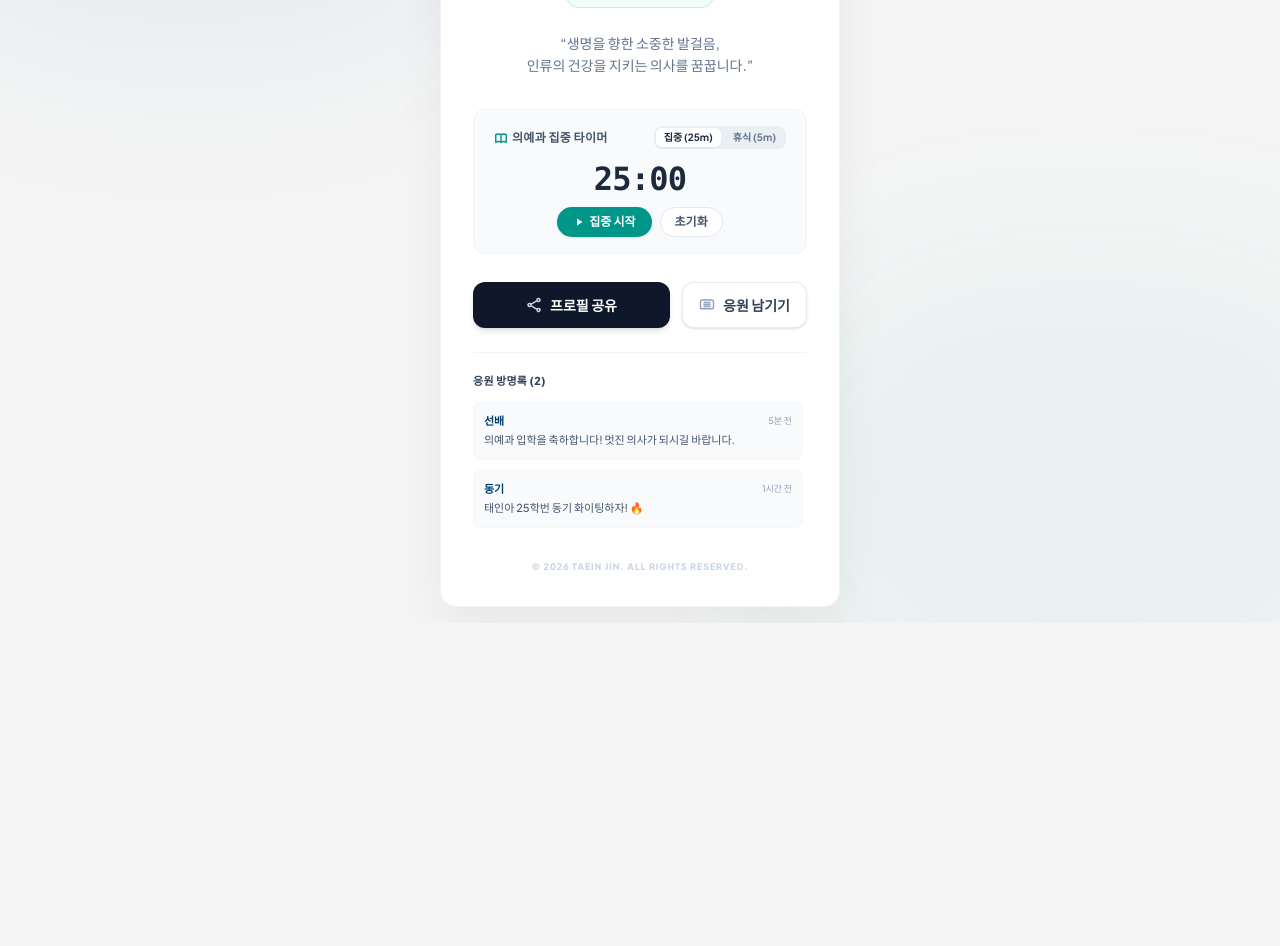
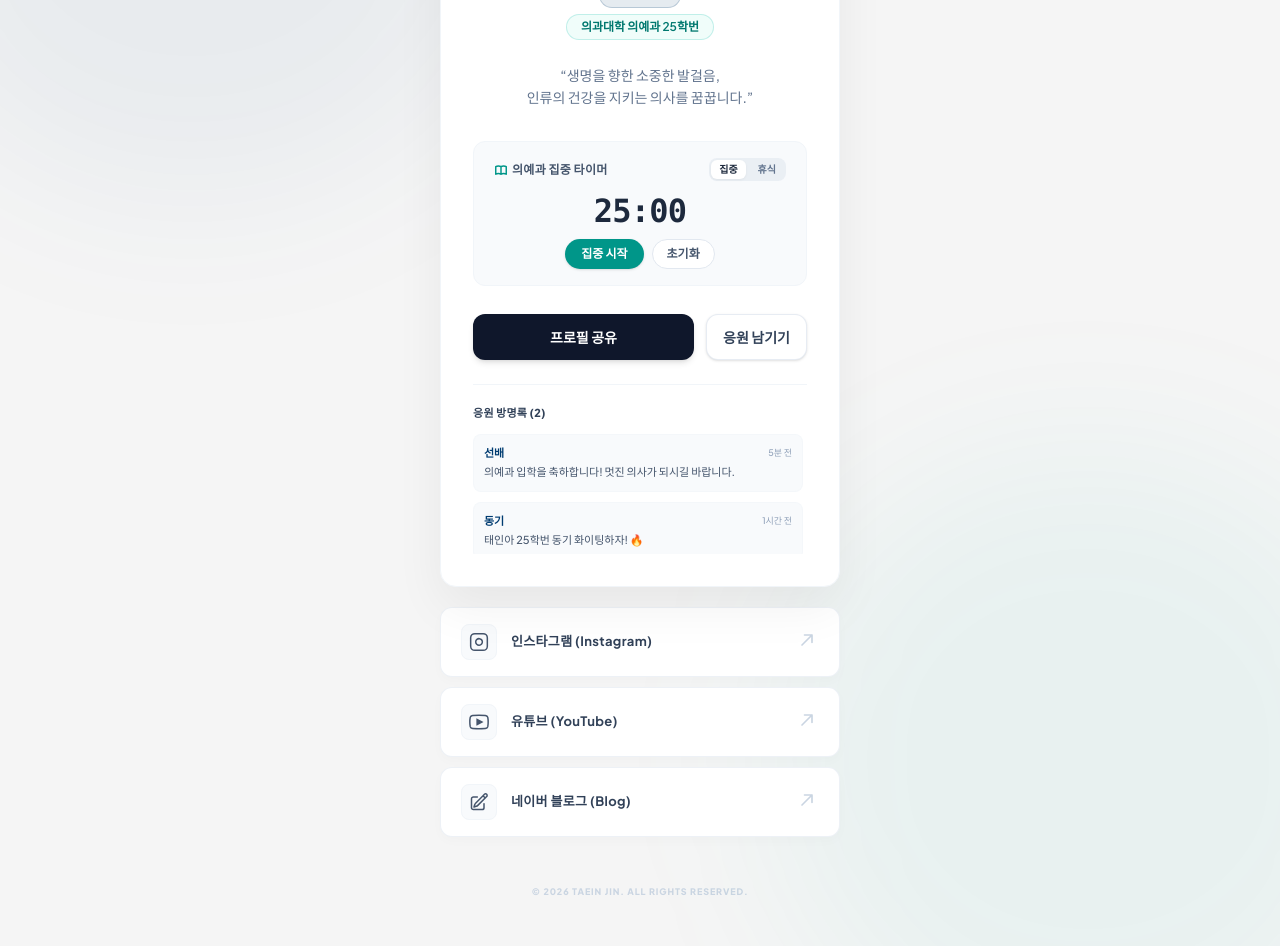
Before and after one commit to taein-terry/mylink, a Next.js app: page / in a window 1280 px wide. Shown: the part 300-1246 px from the top of the page. Before the commit the page ends 923 px from the top, so only its background shows below. Built offline with nearby package versions, Linux system fonts and the light colour scheme.

Commit message:
feat: add links directory below profile card using separate data file and shadcn/ui styling

```diff
--- /dev/null
+++ b/app/data/links.ts
@@ -0,0 +1,27 @@
+export interface LinkItem {
+  id: string;
+  title: string;
+  url: string;
+  icon: "instagram" | "youtube" | "blog";
+}
+
+export const linksData: LinkItem[] = [
+  {
+    id: "instagram",
+    title: "인스타그램 (Instagram)",
+    url: "https://www.instagram.com",
+    icon: "instagram",
+  },
+  {
+    id: "youtube",
+    title: "유튜브 (YouTube)",
+    url: "https://www.youtube.com",
+    icon: "youtube",
+  },
+  {
+    id: "blog",
+    title: "네이버 블로그 (Blog)",
+    url: "https://blog.naver.com",
+    icon: "blog",
+  },
+];
--- a/app/page.tsx
+++ b/app/page.tsx
@@ -1,6 +1,7 @@
 "use client";
 
 import React, { useState, useEffect, useRef } from "react";
+import { linksData, LinkItem } from "./data/links";
 
 export default function Home() {
   // State for study timer
@@ -101,26 +102,60 @@ export default function Home() {
     triggerToast("✍️ 응원 메시지가 등록되었습니다!");
   };
 
+  // SVG Icon mapping for link channels
+  const renderLinkIcon = (iconType: string) => {
+    switch (iconType) {
+      case "instagram":
         return (
-    <main className="flex-1 w-full min-h-screen flex flex-col justify-center items-center p-4 bg-[#f5f5f5] font-sans relative overflow-hidden select-none">
+          <svg className="w-5 h-5 text-slate-600 transition-colors group-hover:text-pink-600" fill="none" viewBox="0 0 24 24" stroke="currentColor" strokeWidth="1.8">
+            <rect x="2" y="2" width="20" height="20" rx="5" ry="5" />
+            <path d="M16 11.37A4 4 0 1112.63 8 4 4 0 0116 11.37z" />
+            <line x1="17.5" y1="6.5" x2="17.51" y2="6.5" />
+          </svg>
+        );
+      case "youtube":
+        return (
+          <svg className="w-5 h-5 text-slate-600 transition-colors group-hover:text-red-600" fill="none" viewBox="0 0 24 24" stroke="currentColor" strokeWidth="1.8">
+            <path strokeLinecap="round" strokeLinejoin="round" d="M22.54 6.42a2.78 2.78 0 00-1.95-1.96C18.88 4 12 4 12 4s-6.88 0-8.59.46a2.78 2.78 0 00-1.95 1.96A29 29 0 001 12a29 29 0 00.46 5.58 2.78 2.78 0 001.95 1.96C5.12 20 12 20 12 20s6.88 0 8.59-.46a2.78 2.78 0 001.95-1.96A29 29 0 0023 12a29 29 0 00-.46-5.58z" />
+            <polygon fill="currentColor" points="9.75 15.02 15.5 12 9.75 8.98 9.75 15.02" />
+          </svg>
+        );
+      case "blog":
+        return (
+          <svg className="w-5 h-5 text-slate-600 transition-colors group-hover:text-emerald-600" fill="none" viewBox="0 0 24 24" stroke="currentColor" strokeWidth="1.8">
+            <path strokeLinecap="round" strokeLinejoin="round" d="M16.862 4.487l1.687-1.688a1.875 1.875 0 112.652 2.652L10.582 16.07a4.5 4.5 0 01-1.897 1.13L6 18l.8-2.685a4.5 4.5 0 011.13-1.897l8.932-8.931zm0 0L19.5 7.125M18 14v4.75A2.25 2.25 0 0115.75 21H5.25A2.25 2.25 0 013 18.75V8.25A2.25 2.25 0 015.25 6H10" />
+          </svg>
+        );
+      default:
+        return (
+          <svg className="w-5 h-5 text-slate-600" fill="none" viewBox="0 0 24 24" stroke="currentColor" strokeWidth="1.8">
+            <path strokeLinecap="round" strokeLinejoin="round" d="M13.19 8.688a4.5 4.5 0 011.242 7.244l-4.5 4.5a4.5 4.5 0 01-6.364-6.364l1.757-1.757m13.35-.622l1.757-1.757a4.5 4.5 0 00-6.364-6.364l-4.5 4.5a4.5 4.5 0 001.242 7.244" />
+          </svg>
+        );
+    }
+  };
+
+  return (
+    <main className="flex-1 w-full min-h-screen flex flex-col justify-center items-center py-12 px-4 bg-[#f5f5f5] font-sans relative overflow-hidden select-none">
 
       {/* Background Decorative Mesh Gradients */}
       <div className="absolute top-[-10%] left-[-10%] w-[50%] h-[50%] rounded-full bg-[#003C71]/5 blur-[80px] pointer-events-none" />
       <div className="absolute bottom-[-10%] right-[-10%] w-[50%] h-[50%] rounded-full bg-teal-500/5 blur-[80px] pointer-events-none" />
 
+      {/* Outer wrapper keeping central alignment and vertical stacking */}
+      <div className="w-full max-w-[400px] flex flex-col gap-4 items-center">
+
         {/* Main Profile Card Container */}
         <div
           id="profile-card"
-        className="w-full max-w-[400px] bg-white rounded-[16px] shadow-[0_20px_50px_rgba(0,0,0,0.06)] border border-slate-100 p-8 flex flex-col items-center text-center transition-all duration-500 hover:-translate-y-2 hover:shadow-[0_25px_60px_rgba(0,0,0,0.1)] relative z-10 animate-fade-in-up"
+          className="w-full bg-white rounded-[16px] shadow-[0_20px_50px_rgba(0,0,0,0.06)] border border-slate-100 p-8 flex flex-col items-center text-center transition-all duration-500 hover:-translate-y-1 hover:shadow-[0_25px_60px_rgba(0,0,0,0.1)] relative z-10 animate-scale-in"
         >
-
-        {/* Hanyang University Top Ribbon (Sleek Accent Line) */}
+          {/* Hanyang University Top Ribbon */}
           <div className="absolute top-0 left-0 right-0 h-1.5 rounded-t-[16px] bg-gradient-to-r from-[#003C71] via-[#8C7B50] to-[#003C71]" />
 
           {/* 120px Circular Grey Profile Avatar Frame */}
           <div className="relative group mt-2 mb-6">
             <div className="w-[120px] h-[120px] rounded-full bg-slate-200 border-4 border-slate-50 flex items-center justify-center shadow-[inset_0_2px_8px_rgba(0,0,0,0.05),0_8px_20px_-4px_rgba(0,0,0,0.1)] overflow-hidden transition-all duration-500 group-hover:scale-105 group-hover:bg-slate-300">
-            {/* Minimalist Medical / Caduceus / Stethoscope Line Vector SVG Icon */}
               <svg
                 className="w-16 h-16 text-[#003C71]/70 transition-all duration-500 group-hover:text-[#003C71] group-hover:rotate-12"
                 fill="none"
@@ -132,7 +167,6 @@ export default function Home() {
               </svg>
             </div>
 
-          {/* Subtle pulsate border element on profile hover */}
             <div className="absolute inset-0 w-[124px] h-[124px] -m-[2px] rounded-full border border-teal-500/0 group-hover:border-teal-500/20 group-hover:scale-105 transition-all duration-500 pointer-events-none animate-pulse-border" />
           </div>
 
@@ -159,7 +193,7 @@ export default function Home() {
             인류의 건강을 지키는 의사를 꿈꿉니다.”
           </p>
 
-        {/* Interactive Pomodoro Pre-med Study Timer */}
+          {/* Pre-med Study Timer */}
           <section
             id="study-timer-section"
             className="w-full bg-slate-50 rounded-xl p-4 border border-slate-100 mb-6 flex flex-col items-center transition-all duration-300 hover:border-slate-200/80"
@@ -177,24 +211,22 @@ export default function Home() {
                   onClick={() => switchTimerMode("pomodoro")}
                   className={`text-[10px] px-2 py-0.5 rounded-md font-bold transition-all ${activeTimerType === "pomodoro" ? "bg-white text-slate-800 shadow-[0_1px_3px_rgba(0,0,0,0.05)]" : "text-slate-500 hover:text-slate-800"}`}
                 >
-                집중 (25m)
+                  집중
                 </button>
                 <button
                   id="timer-mode-break"
                   onClick={() => switchTimerMode("shortBreak")}
                   className={`text-[10px] px-2 py-0.5 rounded-md font-bold transition-all ${activeTimerType === "shortBreak" ? "bg-white text-slate-800 shadow-[0_1px_3px_rgba(0,0,0,0.05)]" : "text-slate-500 hover:text-slate-800"}`}
                 >
-                휴식 (5m)
+                  휴식
                 </button>
               </div>
             </div>
 
-          {/* Time digits display */}
             <div className="text-[32px] font-black tracking-tight text-slate-800 leading-none mb-3 font-mono">
               {formatTime(timerTime)}
             </div>
 
-          {/* Action buttons */}
             <div className="flex gap-2">
               <button
                 id="timer-play-btn"
@@ -205,17 +237,7 @@ export default function Home() {
                     : "bg-teal-600 hover:bg-teal-700 text-white"
                 }`}
               >
-              {isTimerRunning ? (
-                <>
-                  <svg className="w-3 h-3" fill="currentColor" viewBox="0 0 24 24"><path d="M6 19h4V5H6v14zm8-14v14h4V5h-4z"/></svg>
-                  일시정지
-                </>
-              ) : (
-                <>
-                  <svg className="w-3 h-3" fill="currentColor" viewBox="0 0 24 24"><path d="M8 5v14l11-7z"/></svg>
-                  집중 시작
-                </>
-              )}
+                {isTimerRunning ? "일시정지" : "집중 시작"}
               </button>
               <button
                 id="timer-reset-btn"
@@ -234,15 +256,6 @@ export default function Home() {
               onClick={handleCopyLink}
               className="flex-1 py-3 px-4 bg-slate-900 hover:bg-slate-800 text-white rounded-xl text-sm font-bold shadow-md hover:shadow-lg transition-all duration-300 flex items-center justify-center gap-2 group active:scale-[0.98]"
             >
-            <svg
-              className="w-4 h-4 text-slate-300 transition-transform duration-300 group-hover:scale-110"
-              fill="none"
-              viewBox="0 0 24 24"
-              stroke="currentColor"
-              strokeWidth="2.2"
-            >
-              <path strokeLinecap="round" strokeLinejoin="round" d="M7.217 10.907a2.25 2.25 0 100 2.186m0-2.186c.18.324.283.696.283 1.093s-.103.77-.283 1.093m0-2.186l9.566-5.314m-9.566 7.5l9.566 5.314m0 0a2.25 2.25 0 103.935 2.186 2.25 2.25 0 00-3.935-2.186zm0-12.814a2.25 2.25 0 103.933-2.185 2.25 2.25 0 00-3.933 2.185z" />
-            </svg>
               프로필 공유
             </button>
 
@@ -251,19 +264,14 @@ export default function Home() {
               onClick={() => setIsModalOpen(true)}
               className="py-3 px-4 bg-white hover:bg-slate-50 text-slate-700 border border-slate-200/80 rounded-xl text-sm font-bold shadow-sm transition-all duration-300 flex items-center justify-center gap-2 active:scale-[0.98]"
             >
-            <svg className="w-4 h-4 text-slate-400" fill="none" viewBox="0 0 24 24" stroke="currentColor" strokeWidth="2.2">
-              <path strokeLinecap="round" strokeLinejoin="round" d="M7.5 8.25h9m-9 3h9m-9 3h9m-12 3.5h15a2.25 2.25 0 002.25-2.25V6.75A2.25 2.25 0 0019.5 4.5h-15a2.25 2.25 0 00-2.25 2.25v10.5A2.25 2.25 0 004.5 17.25z" />
-            </svg>
               응원 남기기
             </button>
           </div>
 
-        {/* Guestbook Messages Display (Micro board) */}
+          {/* Guestbook Messages Display */}
           <div className="w-full mt-6 pt-5 border-t border-slate-100 flex flex-col items-stretch text-left">
-          <div className="flex justify-between items-center mb-3">
-            <span className="text-slate-700 text-[11px] font-extrabold tracking-wide uppercase">응원 방명록 ({messages.length})</span>
-          </div>
-          <div className="space-y-2.5 max-h-[140px] overflow-y-auto pr-1">
+            <span className="text-slate-700 text-[11px] font-extrabold tracking-wide uppercase mb-3">응원 방명록 ({messages.length})</span>
+            <div className="space-y-2.5 max-h-[120px] overflow-y-auto pr-1">
               {messages.map((msg, i) => (
                 <div key={i} className="bg-slate-50 border border-slate-100/50 p-2.5 rounded-lg flex flex-col gap-0.5">
                   <div className="flex justify-between items-center">
@@ -275,6 +283,42 @@ export default function Home() {
               ))}
             </div>
           </div>
+        </div>
+
+        {/* 🔗 LINK DIRECTORY LIST - Styled like a premium Shadcn/ui Component */}
+        <section
+          id="links-directory"
+          className="w-full flex flex-col gap-2.5 animate-fade-in-up mt-1"
+        >
+          {linksData.map((link) => (
+            <a
+              key={link.id}
+              href={link.url}
+              target="_blank"
+              rel="noopener noreferrer"
+              className="group w-full bg-white border border-slate-200/60 rounded-[12px] px-5 py-4 flex items-center justify-between shadow-[0_4px_12px_rgba(0,0,0,0.02)] transition-all duration-300 hover:bg-slate-50 hover:border-slate-300 hover:shadow-[0_8px_16px_rgba(0,0,0,0.05)] active:scale-[0.99] cursor-pointer"
+            >
+              <div className="flex items-center gap-3.5">
+                {/* Modern Brand Icon Container with subtle animation wrapper */}
+                <div className="w-9 h-9 rounded-lg bg-slate-50 flex items-center justify-center border border-slate-100 group-hover:bg-white transition-colors duration-300">
+                  {renderLinkIcon(link.icon)}
+                </div>
+
+                {/* Title */}
+                <span className="text-[13px] font-bold text-slate-700 tracking-wide group-hover:text-slate-900 transition-colors">
+                  {link.title}
+                </span>
+              </div>
+
+              {/* Sleek External Link Icon */}
+              <div className="w-5 h-5 text-slate-300 group-hover:text-slate-500 transition-all duration-300 transform group-hover:translate-x-0.5 group-hover:-translate-y-0.5">
+                <svg fill="none" viewBox="0 0 24 24" stroke="currentColor" strokeWidth="2.5" className="w-4 h-4">
+                  <path strokeLinecap="round" strokeLinejoin="round" d="M4.5 19.5l15-15m0 0H8.25m11.25 0v11.25" />
+                </svg>
+              </div>
+            </a>
+          ))}
+        </section>
 
         {/* Footer Brand info */}
         <div className="mt-8 text-slate-300 text-[9px] font-extrabold tracking-widest uppercase">
@@ -283,7 +327,7 @@ export default function Home() {
 
       </div>
 
-      {/* Modern Feedback Floating Toast (Dynamic Interaction) */}
+      {/* Floating Toast Notification */}
       {showToast && (
         <div
           id="toast-notification"
```
Lines whose indentation alone changed are shown as unchanged.
